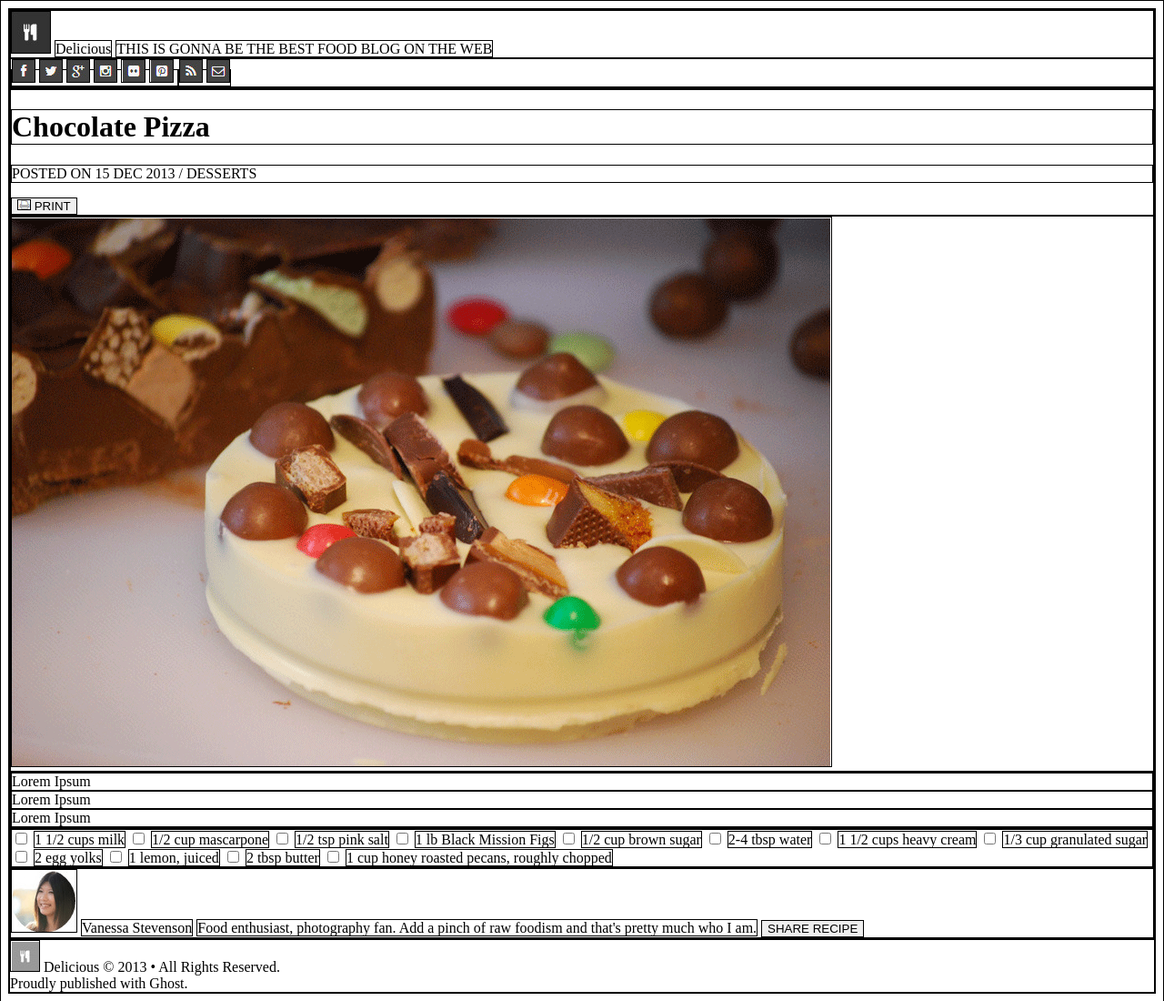
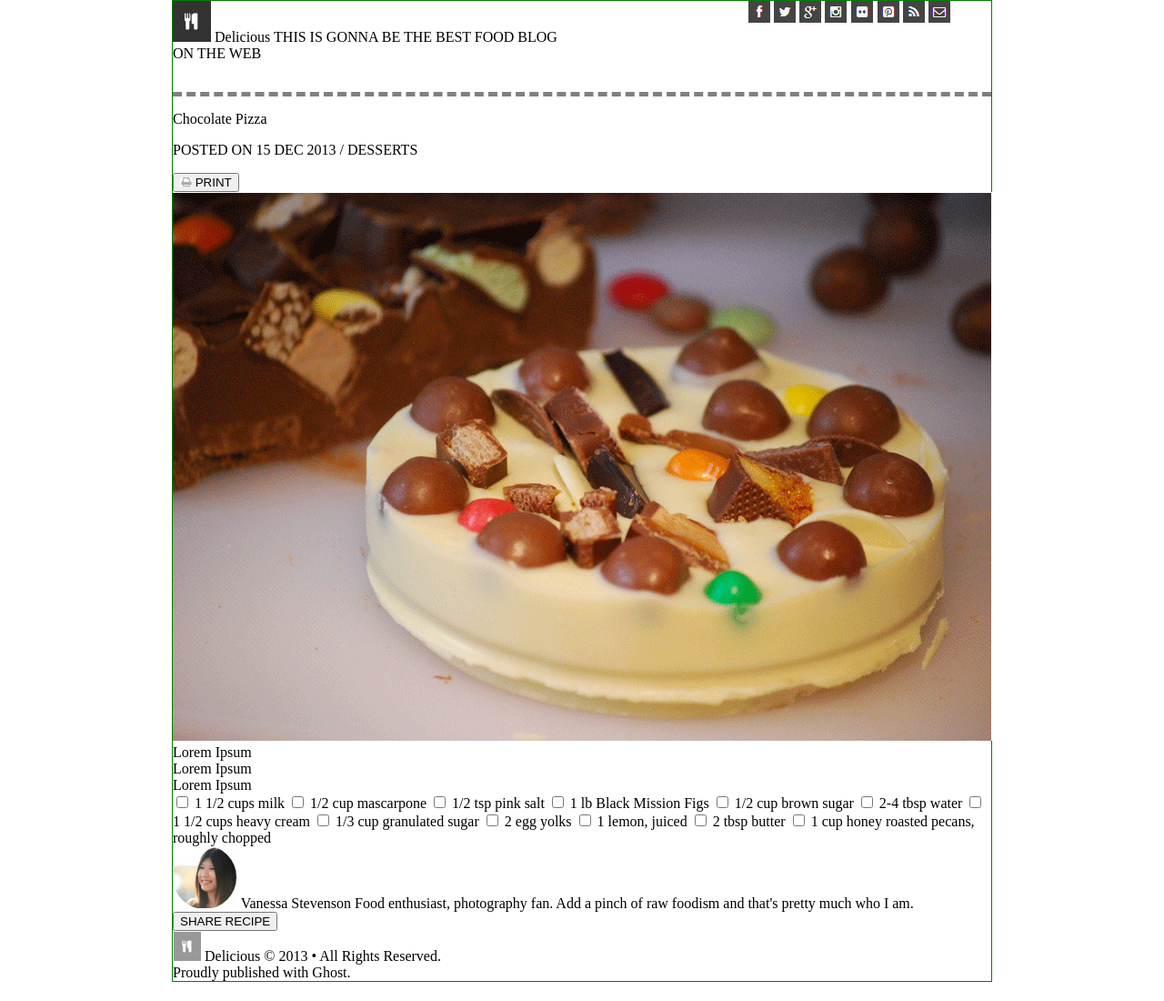
Before and after one commit to skrambelled/chocolate-pizza, a plain HTML site: page index.html in a window 1280 px wide. Shown: the whole page at 91% size. After the commit the page ends 1079 px from the top, so only its background shows below. Drawn offline with Linux system fonts and the light colour scheme.

Commit message:
some styling

```diff
--- a/index.html
+++ b/index.html
@@ -1,20 +1,22 @@
 <!Doctype html>
 <html>
 <head>
-    <title>Chocolate Pizza</title>
+    <title>Chocolate-Pizza</title>
     <link rel="stylesheet" href="style.css">
 
 </head>
 <body>
+
   <header>
-        <div id= "header-logo">
+
+    <div id="header-logo">
       <img src= "assets/logo.png">
       <span>Delicious</span>
       <span>THIS IS GONNA BE THE BEST FOOD BLOG ON THE WEB</span>
     </div>
-        <div>
+
+    <div id="header-icons">
       <span>
-
         <img src="assets/fb-icon.png">
         <img src="assets/twit-icon.png">
         <img src="assets/gp-icon.png">
@@ -26,24 +28,25 @@
       <span>
         <img src="assets/rss-icon.png">
         <img src="assets/mail-icon.png">
-
-
       </span>
 
     </div>
   </header>
+
   <main>
     <div>
-            <h1>Chocolate Pizza</h1>
+      <p>Chocolate Pizza</p>
       <p>POSTED ON 15 DEC 2013 / DESSERTS</p>
       <button>
         <img src="assets/print-icon.png">
         PRINT
       </button>
     </div>
+
     <div>
       <img src="assets/choco-pizza.png">
     </div>
+
     <article>
       <section>Lorem Ipsum</section>
       <section>Lorem Ipsum</section>
@@ -83,13 +86,13 @@
       <span>Food enthusiast, photography fan. Add a pinch of raw foodism and that's pretty much who I am.</span>
       <button>SHARE RECIPE</button>
     </div>
-
   </main>
   <footer>
     <img src = "assets/small-logo.png">
     Delicious &copy; 2013 &bull; All Rights Reserved.<br>
     Proudly published with Ghost.
   </footer>
+
+
 </body>
-
 </html>
--- a/style.css
+++ b/style.css
@@ -1,5 +1,31 @@
-*{
-    border-style:solid;
-    border-color:black;
-    border-width:1px;
+/* html {
+  align-content: center;
+  width: 100vw;
+  text-align: center;
+  position: fixed;
+} */
+
+body {
+  width: 900px;
+  margin: auto;
+  border: 1px solid green;
 }
+
+header {
+  height: 100px;
+  /* background: rgb(59, 33, 33); */
+  border-bottom: 5px dashed gray;
+}
+
+#header-logo {
+  width: 50%;
+  /* display: inline-block; */
+  float: left;
+}
+
+#header-icons {
+  width: 45%;
+  text-align: right;
+  /* display: inline-block; */
+  float: left;
+}
```
Lines whose indentation alone changed are shown as unchanged.
